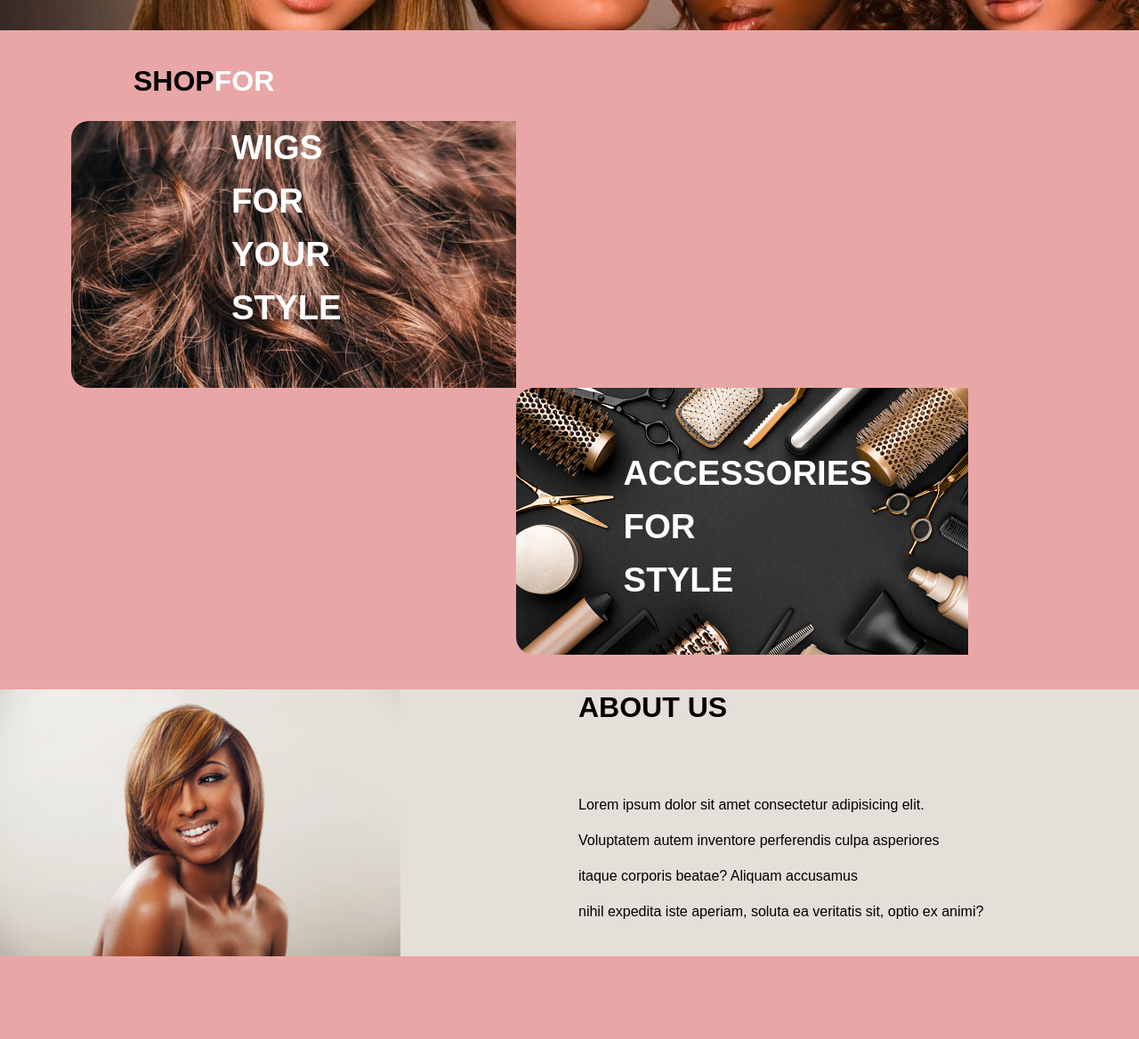
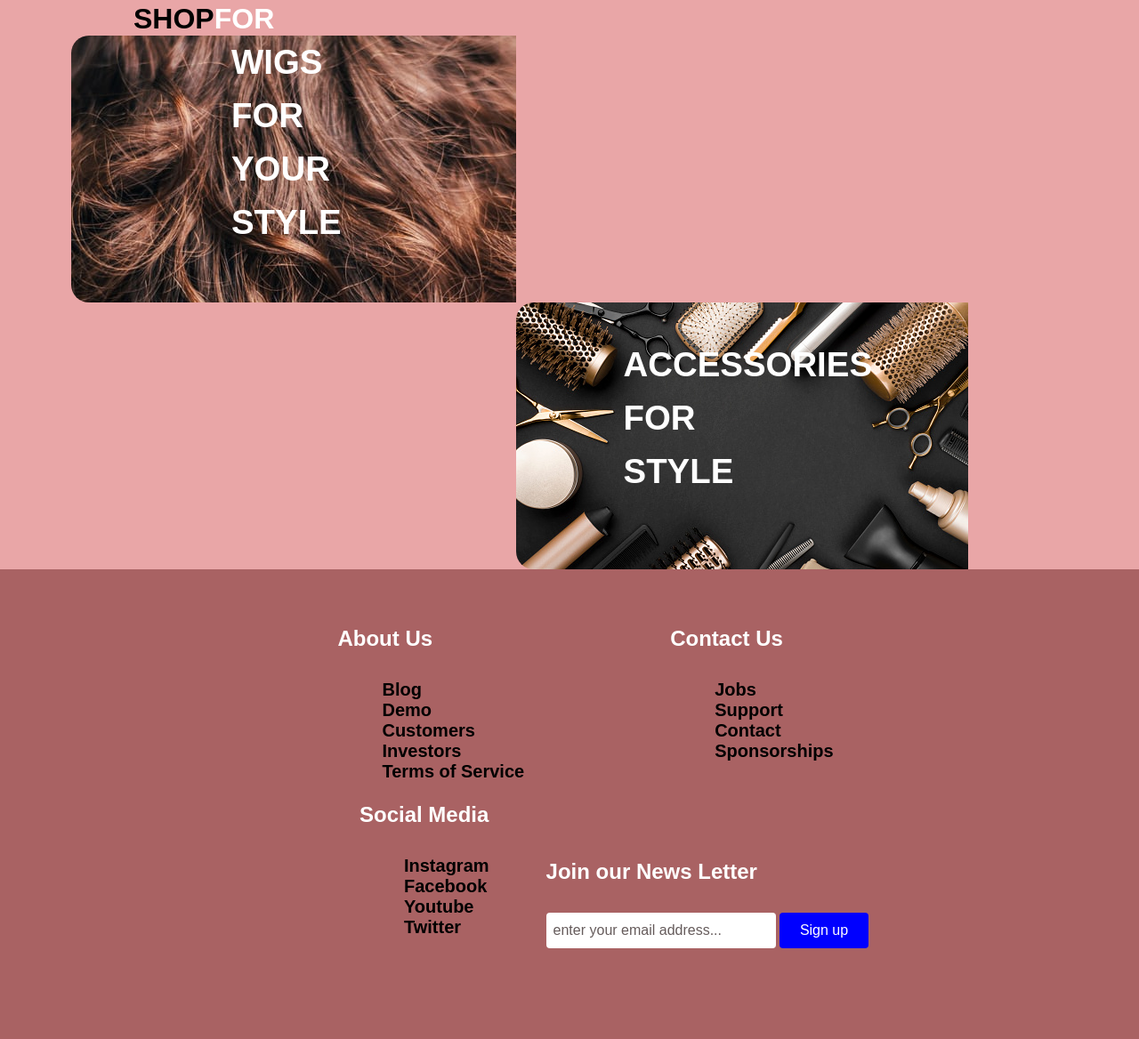
Before and after one commit to Teri11/Being-Hair-Haven, a plain HTML site: page index.html in a window 1280 px wide. Shown: the part 711-1879 px from the top of the page at 89% size. Before the commit the page ends 1786 px from the top, so only its background shows below. Drawn offline with Linux system fonts and the light colour scheme.

Commit message:
added the footer and styled

```diff
--- a/index.css
+++ b/index.css
@@ -51,6 +51,7 @@ a{
     margin-left: 150px;
     border-radius: 20px;
     font-weight: bolder;
+    font-size: 20px;
 }
 
 .image{
@@ -70,9 +71,8 @@ a{
     padding: 6px;
     border: black;
     margin-top: 8px;
-    margin-left: 926px;.about{
-        background-color:rgb(213, 152, 103);
-    }
+    margin-left: 926px;
+     background-color:rgb(213, 152, 103);
     font-size: 17px;
     background-color: white;
 
@@ -112,23 +112,98 @@ a{
     font-size: larger;
     cursor: pointer;
 
+}
+
+*{
+    padding: 0;
+    margin: 0;
+    font-family:sans-serif ;
+}
+.footer-container{
+    background-color:rgb(169, 98, 99) ;
+    padding: 4rem 0 4rem 0;
+    box-sizing: border-box;
+}
+.footer{
+    width: 80%;
+    height: 40vh;
+    background-color:rgb(169, 98, 99) ;
+    color: white;
+    display: flex;
+    justify-content: center;
+    flex-wrap: wrap;
+    margin: 0 auto;
+}
+.footer-heading{
+    display: flex;
+    flex-direction: column;
+    margin-right: 4rem;
+}
+.footer-heading h2{
+    margin-bottom: 2rem;
+    margin-left: 100px;
+}
+.footer-haeading a{
+    color: white;
+    text-decoration: none;
+    margin-bottom: 0.5rem;
 
 }
-
-.aboutus{
-    /* display: flex; */
-    justify-content: center;
-    background-image: url(images/wig1.jpg);
-    background-repeat: no-repeat;
-    height: 300px;
-background-size: contain;
-background-color: rgb(228,223,217);
-margin-bottom: 40px;
+.footer-heading a:hover{
+    color: white;
+    transition: 0.3s ease-out;
+}
+.footer-email-form h2{
+    margin-bottom: 2rem;
+}
+#footer-email{
+    width: 250px;
+    height: 40px;
+    border-radius: 4px;
+    outline: none;
+    border: none;
+    padding-left: 00.5rem;
+    font-size: 1rem;
+    margin-bottom: 1rem;
+}
+#footer-email::placeholder{
+    color: rgb(102, 92, 92);
+}
+#footer-email-btn{
+    width: 100px;
+    height: 40px;
+    border-radius: 4px;
+    background-color: blue;
+    outline: none;
+    border: none;
+    color: white;
+    font-size: 1rem;
+}
+#footer-email-btn:hover{
+    cursor: pointer;
+    background-color:rgb(238, 167, 169)  ;
+    transition: all 0.4s ease-out;
+}
+@media screen and (max-width:1500px){
+    .footer{
+        height: 50vh;
+    }
+    .footer-email-form{
+        margin-top: 4rem;
+    }
+}
+@media screen and (max-width:820px){
+    .footer{
+        padding-top: 2rem;
+    }
 
 
 }
-#text1{
-    margin-left: 650px;
-    line-height: 40px;
-    margin-bottom: 70px;
+@media screen and (max-width:720px){
+    .footer-3{
+        display: none;
+    }
+    .footer-email-form{
+        margin-top: 2rem;
+    }
 }
--- a/index.html
+++ b/index.html
@@ -42,10 +42,38 @@
     <div class="clips">
         <h1 style="color: white;margin-right:360px;line-height: 60px;padding: 40px;">ACCESSORIES<br>FOR<br>STYLE</h1>
      </div>
-     <br>
-     <div class="aboutus">
-        <h1 id="text1">ABOUT US</h1>
-        <p id="text1">Lorem ipsum dolor sit amet consectetur adipisicing elit.<br> Voluptatem autem inventore perferendis culpa asperiores<br> itaque corporis beatae? Aliquam accusamus<br> nihil expedita iste aperiam, soluta ea veritatis sit, optio ex animi?</p>
+     <div class="footer-container">
+         <div class="footer">
+            <div class="footer-heading footer-1">
+                <h2>About Us</h2>
+                <a href="#">Blog</a>
+                <a href="#">Demo</a>
+                <a href="#">Customers</a>
+                <a href="#">Investors</a>
+                <a href="#">Terms of Service</a>
+            </div>
+            <div class="footer-heading footer-2">
+                <h2>Contact Us</h2>
+                <a href="#">Jobs</a>
+                <a href="#">Support</a>
+                <a href="#">Contact</a>
+                <a href="#">Sponsorships</a>
+            </div>
+            <div class="footer-heading footer-3">
+                <h2>Social Media</h2>
+                <a href="#">Instagram</a>
+                <a href="#">Facebook</a>
+                <a href="#">Youtube</a>
+                <a href="#">Twitter</a>
+            </div>
+            <div class="footer-email-form">
+                <h2>Join our News Letter</h2>
+                <input type="email" placeholder="enter your email address..."  id="footer-email">
+                <input type="submit" value="Sign up" id="footer-email-btn">
+
+            </div>
+         </div>
+
      </div>
 
 
```
